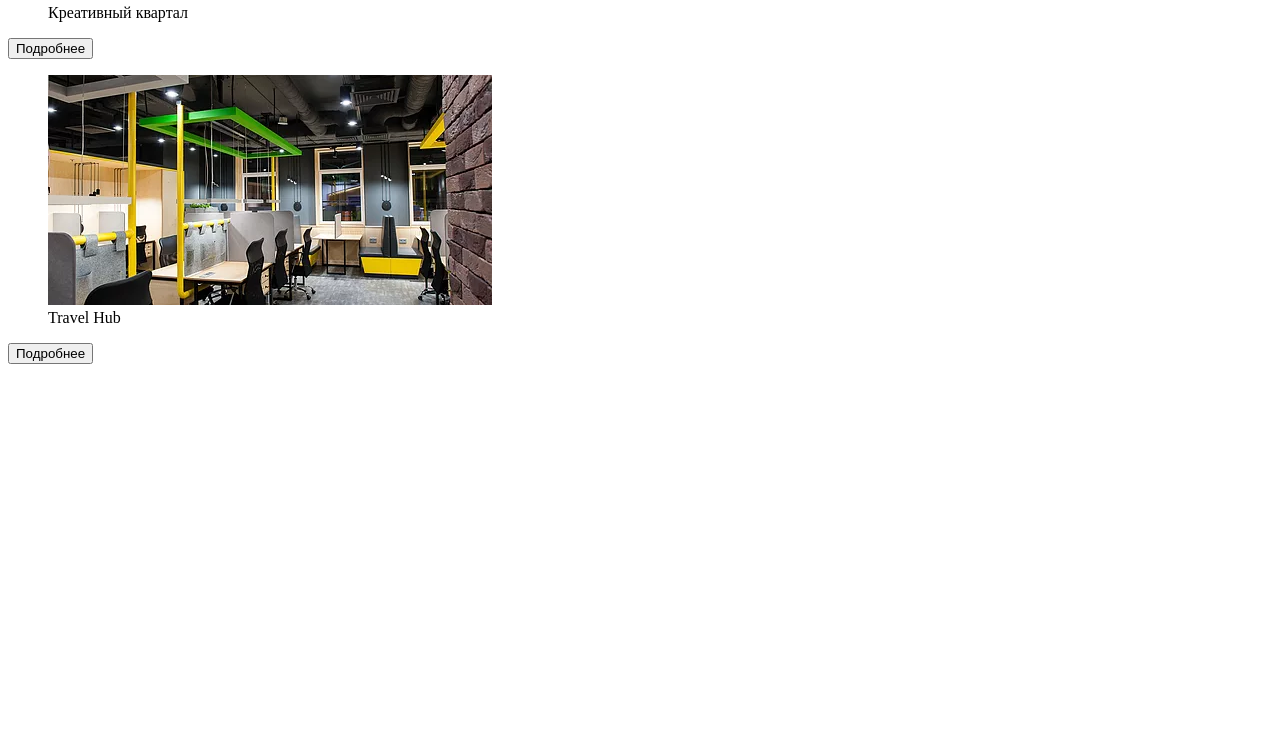
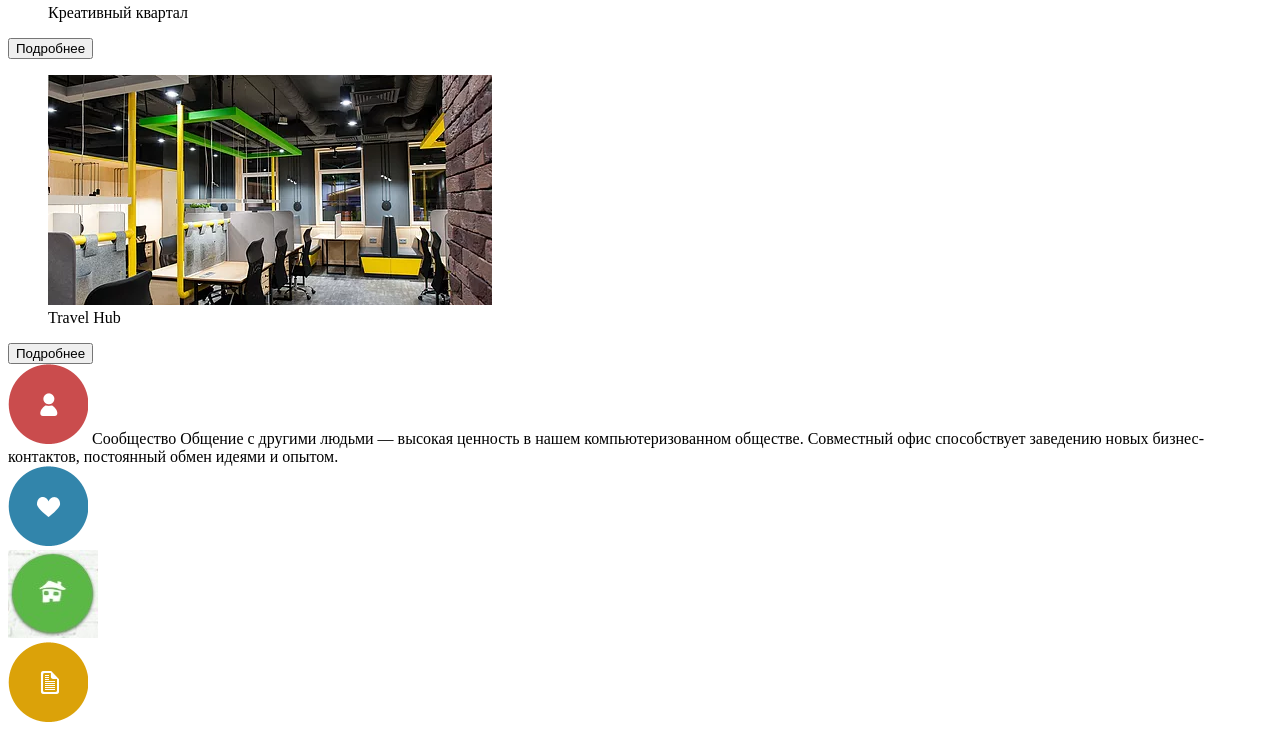
Before and after one commit to YuliyaTimosh/Site_Coworking_html, a plain HTML site: page index.html in a window 1280 px wide. Shown: the part 1947-2681 px from the top of the page. Before the commit the page ends 2319 px from the top, so only its background shows below. Drawn offline with Linux system fonts and the light colour scheme.

Commit message:
add new div

```diff
--- a/index.html
+++ b/index.html
@@ -77,7 +77,26 @@
         </div>
 
         <div>
-
+            <div>
+                <img src="image/society.jpg"></img>
+                <span>Сообщество</span>
+                <span>Общение с другими людьми — высокая ценность в нашем компьютеризованном обществе. Совместный офис способствует заведению новых бизнес-контактов, постоянный обмен идеями и опытом.</span>
+            </div>
+            <div>
+                <img src="image/vzaimopomoch.jpg"></img>
+                <span></span>
+                <span></span>
+            </div>
+            <div>
+                <img src="image/uyut.jpg"></img>
+                <span></span>
+                <span></span>
+            </div>
+            <div>
+                <img src="image/razvitie.jpg"></img>
+                <span></span>
+                <span></span>
+            </div>
         </div>
 
 
```
Also changed, not shown: image/razvitie.jpg (added), image/society.jpg (added), image/uyut.jpg (added), image/vzaimopomoch.jpg (added).
